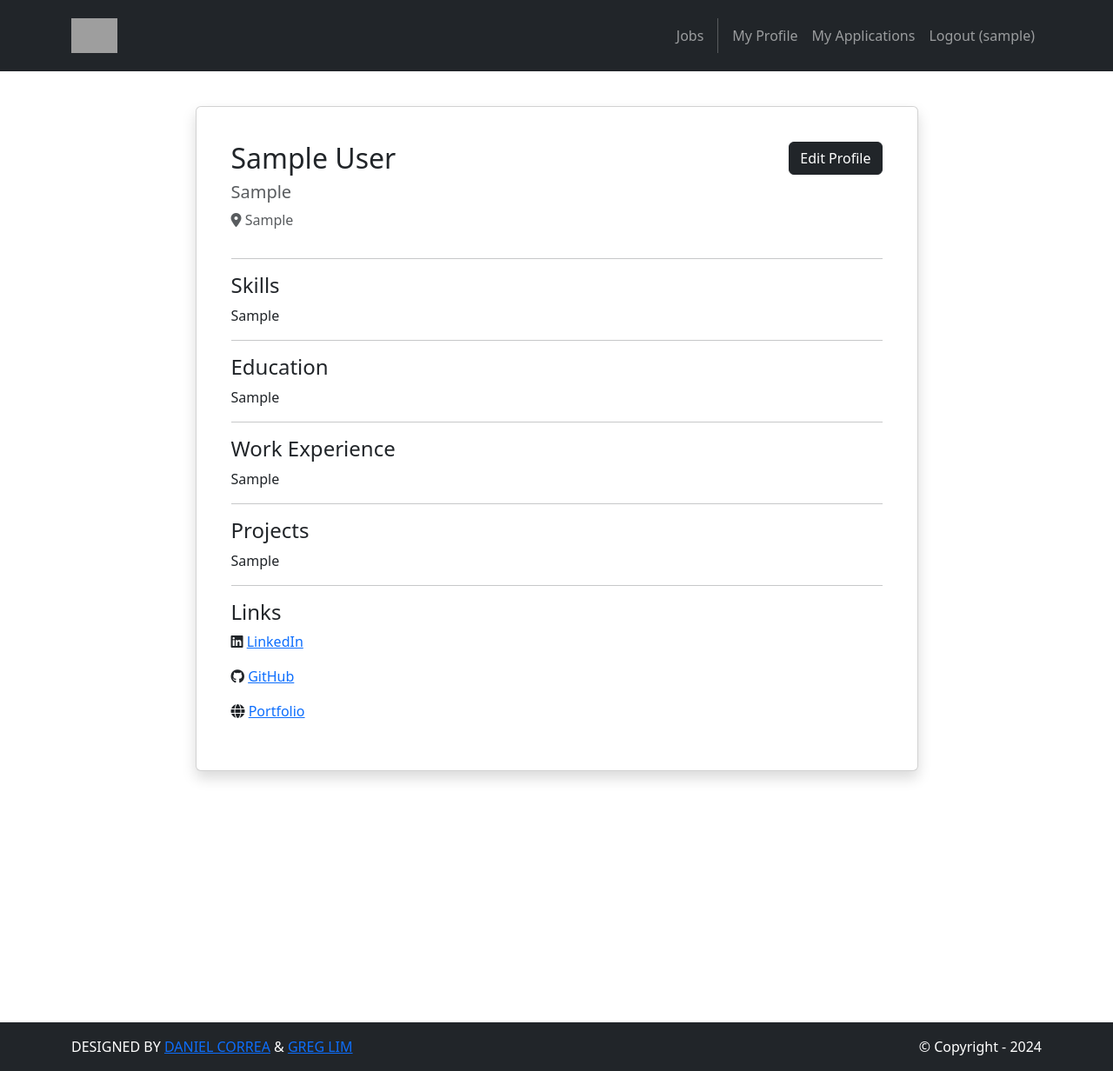
After one commit to tdewangan1011/cs2340-proj2-group1, a Django app: page /accounts/profile/ in a window 1280 px wide. The commit adds this page. Shown: the whole page at 87% size. Run offline with Django 5.2, Linux system fonts and the light colour scheme; a user stored in the database is signed in; tables that the repository leaves empty hold one stand-in row (values such as "Sample post"); some libraries are stand-ins or nearby versions; grey boxes are pictures that could not be loaded.

Commit message:
implement job seeker profiles

```diff
--- a/accounts/models.py
+++ b/accounts/models.py
@@ -8,7 +8,7 @@ class Profile(models.Model):
 
     role = models.CharField(max_length=100, choices=[('JOB_SEEKER', 'Job Seeker'), ('RECRUITER', 'Recruiter')])
 
-    headline = models.CharField(max_length=20, blank=True)
+    headline = models.CharField(max_length=255, blank=True)
 
     skills = models.TextField(blank=True)
 
--- /dev/null
+++ b/accounts/templates/accounts/profile.html
@@ -0,0 +1,129 @@
+{% extends 'base.html' %}
+
+{% block content %}
+
+<div class="p-3 mt-4">
+  <div class="container">
+    <div class="row justify-content-center">
+      <div class="col-md-9">
+        <div class="card shadow p-4 mb-4 rounded">
+          <div class="card-body">
+            <div class="d-flex justify-content-between align-items-start">
+              <div>
+                <h2>
+                  {% if template_data.profile.user.first_name or template_data.profile.user.last_name %}
+                    {{ template_data.profile.user.first_name }}
+                    {{ template_data.profile.user.last_name }}
+                  {% else %}
+                    {{ template_data.profile.user.username }}
+                  {% endif %}
+                </h2>
+
+                {% if template_data.profile.headline %}
+                  <h5 class="text-muted">
+                    {{ template_data.profile.headline }}
+                  </h5>
+                {% endif %}
+
+                {% if template_data.profile.location %}
+                  <p class="text-muted">
+                    <i class="fas fa-location-dot"></i>
+                    {{ template_data.profile.location }}
+                  </p>
+                {% endif %}
+
+              </div>
+
+              {% if user == template_data.profile.user %}
+                <a href="{% url 'accounts.edit_profile' %}" class="btn btn-dark">
+                  Edit Profile
+                </a>
+              {% endif %}
+
+            </div>
+            <hr />
+
+            <h4>Skills</h4>
+            {% if template_data.profile.skills %}
+              <p>{{ template_data.profile.skills|linebreaksbr }}</p>
+            {% else %}
+              <p class="text-muted">No skills have been added yet.</p>
+            {% endif %}
+
+            <hr />
+            <h4>Education</h4>
+
+            {% if template_data.profile.education %}
+              <p>{{ template_data.profile.education|linebreaksbr }}</p>
+            {% else %}
+              <p class="text-muted">No education information has been added yet.</p>
+            {% endif %}
+            <hr />
+
+            <h4>Work Experience</h4>
+            {% if template_data.profile.work_experience %}
+              <p>{{ template_data.profile.work_experience|linebreaksbr }}</p>
+
+            {% else %}
+              <p class="text-muted">No work experience has been added yet.</p>
+            {% endif %}
+            <hr />
+
+            <h4>Projects</h4>
+            {% if template_data.profile.projects %}
+              <p>{{ template_data.profile.projects|linebreaksbr }}</p>
+
+            {% else %}
+              <p class="text-muted">No projects have been added yet.</p>
+            {% endif %}
+
+            <hr />
+            <h4>Links</h4>
+
+            {% if template_data.profile.linkedin_url %}
+
+              <p>
+                <i class="fab fa-linkedin"></i>
+                <a href="{{ template_data.profile.linkedin_url }}" target="_blank">LinkedIn</a>
+              </p>
+
+            {% endif %}
+
+            {% if template_data.profile.github_url %}
+
+              <p>
+                <i class="fab fa-github"></i>
+                <a href="{{ template_data.profile.github_url }}" target="_blank">
+                  GitHub
+                </a>
+              </p>
+
+            {% endif %}
+
+            {% if template_data.profile.portfolio_url %}
+
+              <p>
+                <i class="fas fa-globe"></i>
+
+                <a href="{{ template_data.profile.portfolio_url }}" target="_blank">
+                  Portfolio
+                </a>
+              </p>
+
+            {% endif %}
+
+            {% if not template_data.profile.linkedin_url and not template_data.profile.github_url and not template_data.profile.portfolio_url %}
+
+              <p class="text-muted">
+                No links have been added
+              </p>
+
+            {% endif %}
+          </div>
+        </div>
+      </div>
+    </div>
+  </div>
+</div>
+
+{% endblock content %}
--- a/accounts/urls.py
+++ b/accounts/urls.py
@@ -5,5 +5,7 @@ urlpatterns = [
     path('signup/', views.signup, name='accounts.signup'),
     path('login/', views.login, name='accounts.login'),
     path('logout/', views.logout, name='accounts.logout'),
-
+    path('profile/', views.profile, name='accounts.profile'),
+    path('profile/edit/', views.edit_profile, name='accounts.edit_profile'),
+    path('profile/<int:id>/', views.profile_detail, name='accounts.profile_detail'),
 ]
--- a/accounts/views.py
+++ b/accounts/views.py
@@ -1,8 +1,8 @@
-from django.shortcuts import render
+from django.shortcuts import render, get_object_or_404
 from django.contrib.auth import login as auth_login, authenticate, logout as auth_logout
 from django.contrib.auth.forms import UserCreationForm
 from django.shortcuts import redirect
-from .forms import CustomUserCreationForm
+from .forms import CustomUserCreationForm, JobSeekerProfileForm
 from .models import Profile
 from django.contrib.auth.decorators import login_required
 from django.contrib.auth.models import User
@@ -44,7 +44,9 @@ def signup(request):
     elif request.method == 'POST':
         form = CustomUserCreationForm(request.POST)
         if form.is_valid():
-            user = form.save()
+            user = form.save(commit=False)
+            user.email = form.cleaned_data['email']
+            user.save()
 
             Profile.objects.create(user=user, role=form.cleaned_data['role'])
 
@@ -54,8 +56,86 @@ def signup(request):
             return render(request, 'accounts/signup.html', {'template_data': template_data})
 
 @login_required
-def orders(request):
+def profile(request):
+    profile = get_object_or_404(Profile, user=request.user)
+
+    if profile.role != "JOB_SEEKER":
+        return redirect('home.index')
+
     template_data = {}
-    template_data['title'] = 'Orders'
-    template_data['orders'] = request.user.order_set.all()
-    return render(request, 'accounts/orders.html', {'template_data': template_data})
+    template_data['title'] = 'Profile'
+    template_data['profile'] = profile
+
+    return render(request, 'accounts/profile.html', {'template_data': template_data})
+
+
+@login_required
+def edit_profile(request):
+    profile = get_object_or_404(Profile, user=request.user)
+
+    if profile.role != "JOB_SEEKER":
+        return redirect('home.index')
+
+    template_data = {}
+    template_data['title'] = 'Edit Profile'
+
+    if request.method == 'GET':
+        form = JobSeekerProfileForm(
+            initial={
+                'first_name': request.user.first_name,
+                'last_name': request.user.last_name,
+                'email': request.user.email,
+                'headline': profile.headline,
+                'location': profile.location,
+                'skills': profile.skills,
+                'education': profile.education,
+                'work_experience': profile.work_experience,
+                'projects': profile.projects,
+                'linkedin_url': profile.linkedin_url,
+                'github_url': profile.github_url,
+                'portfolio_url': profile.portfolio_url,
+            }
+        )
+
+        template_data['form'] = form
+
+        return render(request,'accounts/edit_profile.html',{'template_data': template_data})
+
+    elif request.method == 'POST':
+        form = JobSeekerProfileForm(request.POST)
+
+        if form.is_valid():
+            request.user.first_name = (form.cleaned_data['first_name'])
+            request.user.last_name = (form.cleaned_data['last_name'])
+            request.user.email = (form.cleaned_data['email'])
+
+            request.user.save()
+
+            profile.headline = (form.cleaned_data['headline'])
+            profile.location = (form.cleaned_data['location'])
+            profile.skills = (form.cleaned_data['skills'])
+            profile.education = (form.cleaned_data['education'])
+            profile.work_experience = (form.cleaned_data['work_experience'])
+            profile.projects = (form.cleaned_data['projects'])
+            profile.linkedin_url = (form.cleaned_data['linkedin_url'])
+            profile.github_url = (form.cleaned_data['github_url'])
+            profile.portfolio_url = (form.cleaned_data['portfolio_url'])
+
+            profile.save()
+
+            return redirect('accounts.profile')
+
+        else:
+            template_data['form'] = form
+            return render(request,'accounts/edit_profile.html',{'template_data': template_data})
+
+
+@login_required
+def profile_detail(request, id):
+    profile = get_object_or_404(Profile, id=id, role="JOB_SEEKER")
+
+    template_data = {}
+    template_data['title'] = f"{profile.user.username}'s Profile"
+    template_data['profile'] = profile
+
+    return render(request, 'accounts/profile.html', {'template_data': template_data})
--- a/job_platform/templates/base.html
+++ b/job_platform/templates/base.html
@@ -27,6 +27,7 @@
             <a class="nav-link" href="{% url 'jobs.index' %}">Jobs</a>
             <div class="vr bg-white mx-2 d-none d-lg-block"></div>
             {% if user.is_authenticated %}
+            <a class="nav-link" href="{% url 'accounts.profile' %}">My Profile</a>
             <a class="nav-link" href="{% url 'applications.index' %}">My Applications</a>
             <a class="nav-link" href="{% url 'accounts.logout' %}">Logout ({{ user.username }})</a>
             {% else %}
```
Also changed, not shown: accounts/forms.py (+21 -0 lines), accounts/templates/accounts/edit_profile.html (added, +34 -0 lines), accounts/templates/accounts/login.html (added, +56 -0 lines), accounts/templates/accounts/signup.html (added, +29 -0 lines), accounts/migrations/0002_alter_profile_headline.py (added).
